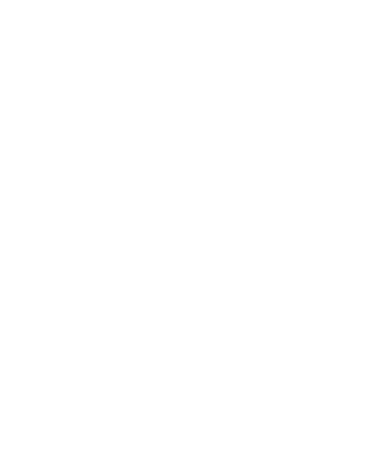
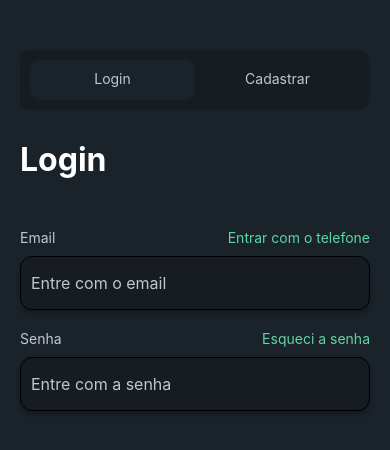
Before and after one commit to FilipePaiva10/InvestSimulator, a React Native app: screen / in a window 390 px wide. Shown: the top 450 px of the page. Built offline with nearby package versions, Linux system fonts and the light colour scheme.

Commit message:
Criação de telas + styles

```diff
--- a/App.js
+++ b/App.js
@@ -1,13 +1,15 @@
 import React from 'react'
+
 import { NavigationContainer } from '@react-navigation/native';
+import MainStack from './src/Stack/MainStack';
 
 
 export default () => {
 
   return (
-   <NavigationContainer>
-
-   </NavigationContainer>
+    <NavigationContainer>
+      <MainStack />
+    </NavigationContainer>
   )
 
 }
--- a/package.json
+++ b/package.json
@@ -10,10 +10,14 @@
     "lint": "eslint ."
   },
   "dependencies": {
+    "@react-native-async-storage/async-storage": "^1.15.8",
     "@react-navigation/native": "^6.0.4",
+    "@react-navigation/native-stack": "^6.2.2",
+    "@react-navigation/stack": "^6.0.9",
     "@types/styled-components": "^5.1.14",
     "react": "17.0.2",
-    "react-native": "0.66.0",
+    "react-native": "^0.66.0",
+    "react-native-gesture-handler": "^1.10.3",
     "react-native-safe-area-context": "^3.3.2",
     "react-native-screens": "^3.8.0",
     "styled-components": "^5.3.1"
--- /dev/null
+++ b/src/Stack/MainStack.js
@@ -0,0 +1,21 @@
+import React from "react";
+import { createStackNavigator } from "@react-navigation/stack";
+
+import Preload from "../pages/Preload";
+import Login from "../pages/Login";
+
+const MainStack = createStackNavigator();
+
+export default () => {
+    return (
+        <MainStack.Navigator
+            screenOptions={{
+                headerShown: false
+            }}
+            initialRouteName="Preload"
+        >
+            <MainStack.Screen name="Preload" component={Preload} />
+            <MainStack.Screen name="Login" component={Login} />
+        </MainStack.Navigator>
+    )
+}
--- /dev/null
+++ b/src/pages/Login/index.js
@@ -0,0 +1,104 @@
+import React, { useState, useEffect } from "react";
+import stylesGuide from "../../../stylesGuide";
+
+import {
+    LoginContainer,
+    LoginSwitchArea,
+    LoginButtonArea,
+    LoginButtonText,
+    LoginTitle,
+    LoginInputArea,
+    LoginInput,
+    InputTextArea,
+    Input,
+    Text,
+    TextBtn
+} from "./styled";
+
+
+export default () => {
+
+    const [signIn, setSignIn] = useState(true);
+    const [signUp, setSignUp] = useState(false);
+
+    const handleSignInClick = () => {
+        setSignIn(true);
+        setSignUp(false);
+    }
+
+
+    const handleSignUpClick = () => {
+        setSignIn(false);
+        setSignUp(true);
+    }
+
+    return (
+        <LoginContainer>
+            <LoginSwitchArea>
+                <LoginButtonArea
+                    active={signIn}
+                    onPress={handleSignInClick}
+                >
+                    <LoginButtonText>Login</LoginButtonText>
+                </LoginButtonArea>
+                <LoginButtonArea
+                    active={signUp}
+                    onPress={handleSignUpClick}
+                >
+                    <LoginButtonText>Cadastrar</LoginButtonText>
+                </LoginButtonArea>
+            </LoginSwitchArea>
+            <LoginTitle>{signIn ? 'Login' : 'Cadastrar'}</LoginTitle>
+            <LoginInputArea>
+                {signUp &&
+                    <LoginInput>
+                        <InputTextArea>
+                            <Text>Nome</Text>
+                        </InputTextArea>
+                        <Input
+                            placeholder="Entre com o nome"
+                            placeholderTextColor={stylesGuide.colors.primary}
+                        />
+                    </LoginInput>
+                }
+                <LoginInput>
+                    <InputTextArea>
+                        <Text>Email</Text>
+                        {signIn &&
+                            <TextBtn
+                                onPress={() => { }}
+                            >
+                                <Text
+                                    color={stylesGuide.colors.green}
+                                >Entrar com o telefone</Text>
+                            </TextBtn>
+                        }
+                    </InputTextArea>
+                    <Input
+                        placeholder="Entre com o email"
+                        placeholderTextColor={stylesGuide.colors.primary}
+                    />
+                </LoginInput>
+                <LoginInput>
+                    <InputTextArea>
+                        <Text>Senha</Text>
+                        {signIn &&
+                            <TextBtn
+                                onPress={() => { }}
+                            >
+                                <Text
+                                    color={stylesGuide.colors.green}
+                                >Esqueci a senha</Text>
+                            </TextBtn>
+                        }
+                    </InputTextArea>
+                    <Input
+                        placeholder="Entre com a senha"
+                        placeholderTextColor={stylesGuide.colors.primary}
+                        secureTextEntry={true}
+                    />
+                </LoginInput>
+            </LoginInputArea>
+        </LoginContainer>
+    )
+}
--- /dev/null
+++ b/src/pages/Login/styled.js
@@ -0,0 +1,73 @@
+import styled from "styled-components/native";
+import stylesGuide from "../../../stylesGuide";
+
+
+export const LoginContainer = styled.ScrollView`
+    flex: 1;
+    background-color: ${stylesGuide.bg.Primary}
+    padding: 0 20px;
+`
+
+export const LoginSwitchArea = styled.View`
+    width: 100%;
+    background-color: ${stylesGuide.bg.Secondy};
+    border-radius: 10px;
+    flex-direction: row;
+    justify-content: space-between;
+    margin-top: 50px;
+    padding: 10px;
+`;
+
+export const LoginButtonArea = styled.TouchableOpacity`
+    flex: 1;
+    height: 40px;
+    padding: 10px;
+    background-color: ${props=> props.active ? stylesGuide.bg.Primary : stylesGuide.bg.Secondy};
+    border-radius: 10px;
+`;
+
+export const LoginButtonText = styled.Text`
+    color: ${stylesGuide.colors.primary};
+    font-size: 14px;
+    text-align: center;
+`;
+
+
+export const LoginTitle = styled.Text`
+    color: ${stylesGuide.colors.white};
+    font-size: 32px;
+    font-weight: bold;
+    margin: 30px 0;
+`
+
+export const Text = styled.Text`
+    color: ${props=> props.color ? props.color : stylesGuide.colors.primary}
+`;
+
+export const LoginInputArea = styled.View`
+    flex: 1;
+`;
+
+export const LoginInput = styled.View`
+    margin-top: 20px;
+`;
+
+export const TextBtn = styled.TouchableOpacity`
+
+`;
+
+export const InputTextArea = styled.View`
+    flex-direction: row;
+    justify-content: space-between;
+`;
+export const Input = styled.TextInput`
+    background-color: ${stylesGuide.bg.Secondy};
+    border-radius: 12px;
+    box-shadow: 0 4px 4px rgba(0,0,0,0.25);
+    margin-top: 10px;
+    height: 54px;
+    padding: 0px 10px;
+    border: 1px solid;
+    border-color: #000;
+    font-size: 16px;
+`;
--- a/src/pages/Preload/index.js
+++ b/src/pages/Preload/index.js
@@ -1,10 +1,48 @@
-import React from "react";
-import { PreloadArea } from './styled'
+import React, { useEffect } from "react";
+
+import AsyncStorage from '@react-native-async-storage/async-storage';
+import { useNavigation } from "@react-navigation/core";
+
+import {
+    PreloadArea,
+    PreloadBgImage,
+    PreloadTitle
+} from './styled'
 
 export default () => {
+
+    const navigation = useNavigation();
+
+    useEffect(() => {
+
+        const getToken = async () => {
+            try {
+
+                const token = await AsyncStorage.getItem("token");
+                if (token !== null) {
+                    setTimeout(() => {
+
+
+
+                    }, 1500)
+                } else {
+                    navigation.navigate("Login");
+                }
+
+            } catch (e) {
+
+            }
+        }
+
+        getToken();
+
+
+    }, []);
+
     return (
         <PreloadArea>
-
+            <PreloadTitle>InvestSimulator</PreloadTitle>
+            <PreloadBgImage source={require("../../assets/img/Constelation.png")} />
         </PreloadArea>
     )
 }
--- a/src/pages/Preload/styled.js
+++ b/src/pages/Preload/styled.js
@@ -3,10 +3,21 @@
 
 export const PreloadArea = styled.View`
     flex: 1;
-    background-color: ${stylesGuide.bg.Primary}
+    background-color: ${stylesGuide.bg.Primary};
+    justify-content: center;
+    align-items: center;
 `
 
 export const PreloadBgImage = styled.Image`
+    position: absolute;
+    left: 0;
+    right: 0;
+    top: 0;
+    bottom: 0;
+`;
 
-
+export const PreloadTitle = styled.Text`
+    color: ${stylesGuide.colors.green}
+    font-size: 28px;
+    font-weight: bold;
 `;
--- a/stylesGuide.js
+++ b/stylesGuide.js
@@ -1,10 +1,14 @@
 export default {
     bg: {
-        Primary: '#1B232A'
+        Primary: '#1B232A',
+        Secondy: '#161C22',
+
     },
 
     colors: {
-
+        primary: '#C1C7CD',
+        green: '#5ED5A8',
+        white: '#FFF'
     }
 
 }
```
Also changed, not shown: src/Navigators/index.js (deleted), 1 other file (tests, documents, lock files or other folders).
